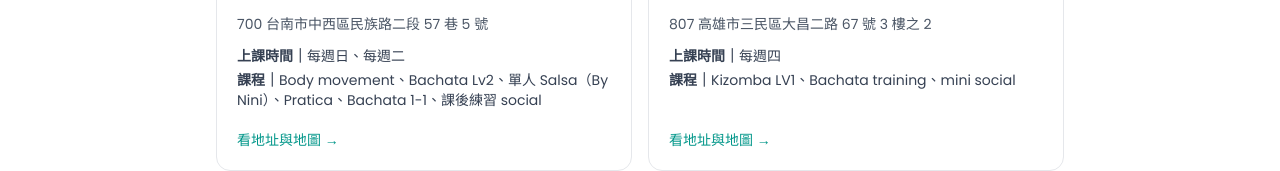
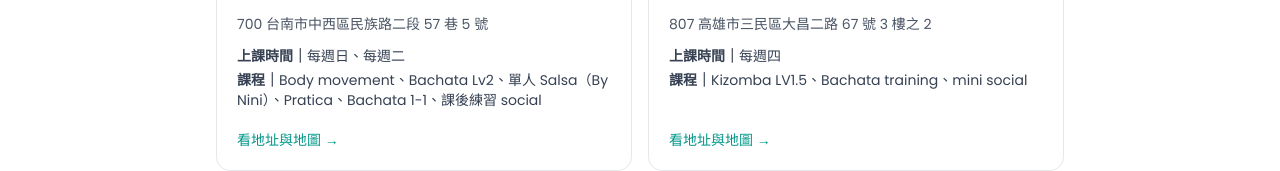
Before and after one commit to j606888/bailamore-web, a Next.js app: page /location in a window 1280 px wide. Shown: the part 453-624 px from the top of the page. Built offline with nearby package versions, Linux system fonts and the light colour scheme.

Commit message:
Rename Kaohsiung Kizomba LV1 to LV1.5
Co-Authored-By: Claude Opus 5 <noreply@anthropic.com>

```diff
--- a/src/components/courses/schedule/data.ts
+++ b/src/components/courses/schedule/data.ts
@@ -207,7 +207,7 @@ export const TRACKS: Track[] = [
     sessionLabelEn: 'THURSDAY',
     dayZh: '週四',
     slots: [
-      { time: '19:30–20:30', title: 'Kizomba LV1' },
+      { time: '19:30–20:30', title: 'Kizomba LV1.5' },
       { time: '20:30–21:30', title: 'Bachata training' },
       { time: '21:30–23:00', title: 'mini social' },
     ],
@@ -278,7 +278,7 @@ export const PRICE_PLANS: PricePlan[] = [
           { name: 'Body movement', theme: 'tainanSun' },
           { name: 'Bachata Lv2', theme: 'tainanSun' },
           { name: '單人 Salsa', theme: 'tainanSun' },
-          { name: 'Kizomba LV1', theme: 'kaohsiungThu' },
+          { name: 'Kizomba LV1.5', theme: 'kaohsiungThu' },
           { name: 'Bachata training', theme: 'kaohsiungThu' },
         ],
         options: [
```
